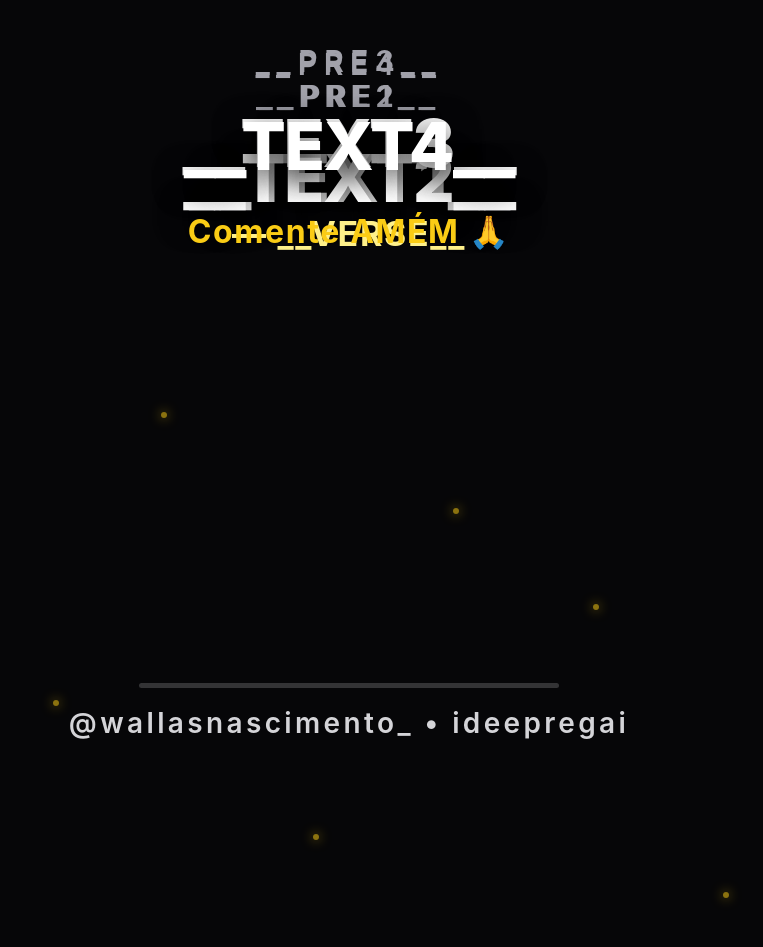
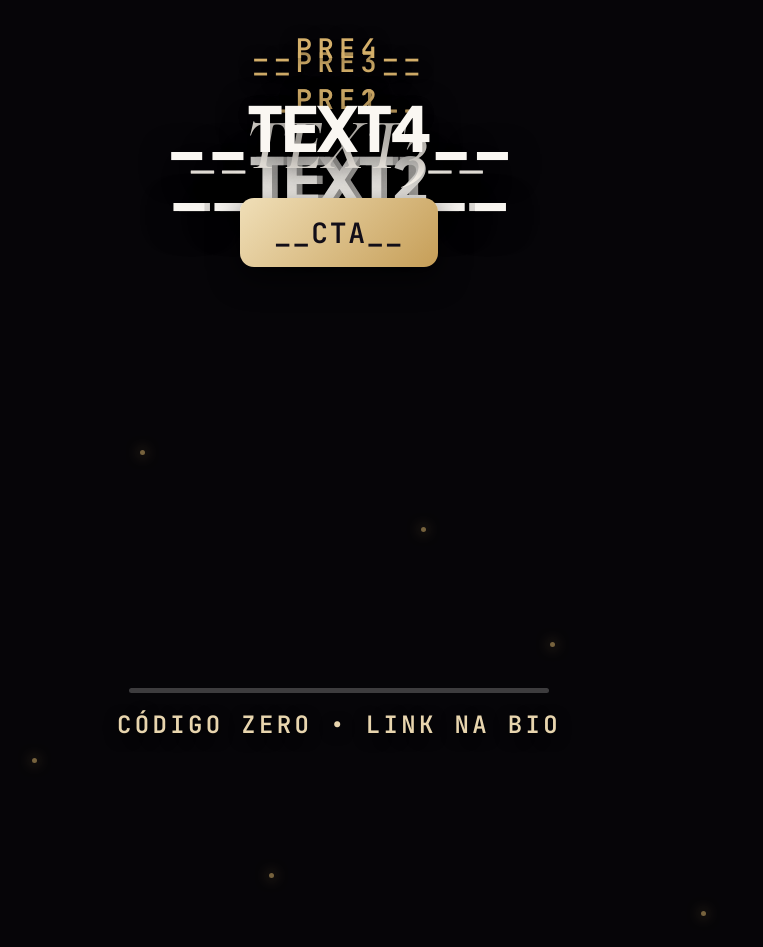
Before and after one commit to wallbigg/ideepregai-auto, a plain HTML site: page template.html in a window 1280 px wide. Shown: the part 740-1687 px from the top of the page, without its empty margins (141-904 px from the left). Drawn offline with nearby package versions, Linux system fonts and the light colour scheme.

Commit message:
feat: luxury dark-editorial template for Codigo Zero
Updated styles and structure for improved layout and design.

```diff
--- a/template.html
+++ b/template.html
@@ -3,43 +3,52 @@
   <head>
     <meta charset="UTF-8" />
     <meta name="viewport" content="width=1080, height=1920" />
+    <link rel="preconnect" href="https://fonts.googleapis.com" />
+    <link
+      href="https://fonts.googleapis.com/css2?family=Cormorant+Garamond:ital,wght@0,600;0,700;1,600&family=JetBrains+Mono:wght@500;600&family=Plus+Jakarta+Sans:wght@500;600;700;800&display=swap"
+      rel="stylesheet"
+    />
     <script src="https://cdn.jsdelivr.net/npm/gsap@3.15.0/dist/gsap.min.js"></script>
     <style>
       :root {
-        --ground: #060608;
-        --ink: #ffffff;
-        --gold: #facc15;
-        --red: #f87171;
-        --muted: #a1a1aa;
+        --ground: #060508;
+        --ink: #faf7f2;
+        --gold: #d4af6a;
+        --gold-light: #f0dfb8;
+        --burgundy: #e26b84;
+        --sage: #5cd3a6;
+        --muted: #c8bece;
       }
       * { margin: 0; padding: 0; box-sizing: border-box; }
       html, body {
         margin: 0; width: 1080px; height: 1920px; overflow: hidden;
         background: var(--ground);
-        font-family: -apple-system, BlinkMacSystemFont, "Segoe UI", Roboto, Helvetica, Arial, sans-serif;
+        font-family: "Plus Jakarta Sans", -apple-system, BlinkMacSystemFont, "Segoe UI", sans-serif;
         color: var(--ink);
       }
       #root { position: relative; width: 1080px; height: 1920px; overflow: hidden; }
       .particles { position: absolute; inset: 0; pointer-events: none; }
       .particle {
-        position: absolute; width: 6px; height: 6px; border-radius: 50%;
-        background: rgba(250, 204, 21, 0.55);
-        box-shadow: 0 0 12px rgba(250, 204, 21, 0.7);
+        position: absolute; width: 5px; height: 5px; border-radius: 50%;
+        background: rgba(212, 175, 106, 0.55);
+        box-shadow: 0 0 14px rgba(212, 175, 106, 0.8);
       }
+      /* Instagram Reels safe zone: top 290px, bottom 440px, left 105px, right 225px */
       .container {
-        position: absolute; top: 290px; left: 120px; right: 220px; bottom: 440px;
+        position: absolute; top: 290px; left: 105px; right: 225px; bottom: 440px;
         display: flex; flex-direction: column; justify-content: space-between;
         align-items: center; text-align: center; z-index: 10;
       }
       .badge {
-        font-size: 28px; letter-spacing: 0.25em; text-transform: uppercase;
-        color: var(--gold); font-weight: 700;
-        border: 1px solid rgba(250, 204, 21, 0.4);
-        padding: 14px 34px; border-radius: 9999px;
-        background: rgba(250, 204, 21, 0.1);
+        font-family: "JetBrains Mono", monospace;
+        font-size: 24px; letter-spacing: 0.22em; text-transform: uppercase;
+        color: var(--gold-light); font-weight: 600;
+        border: 1.5px solid rgba(212, 175, 106, 0.55);
+        padding: 13px 32px; border-radius: 9999px;
+        background: rgba(14, 11, 18, 0.72);
       }
       .card-wrap {
-        position: relative; width: 100%; height: 760px;
+        position: relative; width: 100%; height: 820px;
         display: flex; align-items: center; justify-content: center;
       }
       .card {
@@ -47,38 +56,62 @@
         display: flex; flex-direction: column; align-items: center; justify-content: center;
       }
       .pre-title {
-        font-size: 30px; text-transform: uppercase; letter-spacing: 0.22em;
-        color: var(--muted); margin-bottom: 24px; font-weight: 600;
+        font-family: "JetBrains Mono", monospace;
+        font-size: 27px; text-transform: uppercase; letter-spacing: 0.2em;
+        color: var(--gold); margin-bottom: 24px; font-weight: 600;
+        text-shadow: 0 4px 16px rgba(0, 0, 0, 0.9);
       }
       .main-text {
-        font-size: 66px; line-height: 1.22; font-weight: 800; letter-spacing: -0.02em;
-        max-width: 740px; text-shadow: 0 8px 30px rgba(0, 0, 0, 0.85);
+        font-family: "Plus Jakarta Sans", sans-serif;
+        font-size: 62px; line-height: 1.22; font-weight: 800; letter-spacing: -0.02em;
+        max-width: 740px; text-shadow: 0 8px 32px rgba(0, 0, 0, 0.92);
       }
-      .gold { color: var(--gold); }
-      .red { color: var(--red); }
-      .verse {
-        font-size: 34px; color: #fef08a; margin-top: 30px;
-        font-weight: 700; letter-spacing: 0.05em;
+      .serif-quote {
+        font-family: "Cormorant Garamond", Georgia, serif;
+        font-size: 72px; line-height: 1.15; font-weight: 700; font-style: italic;
+        max-width: 740px; color: #fffaf2;
+        text-shadow: 0 8px 32px rgba(0, 0, 0, 0.95);
       }
-      .bottom-bar { width: 100%; display: flex; flex-direction: column; align-items: center; gap: 18px; }
-      .progress-track { width: 420px; height: 5px; background: rgba(255, 255, 255, 0.18); border-radius: 999px; overflow: hidden; }
-      .progress-fill { width: 0%; height: 100%; background: linear-gradient(90deg, #eab308, #fef08a); }
-      .footer { font-size: 28px; letter-spacing: 0.12em; color: #d4d4d8; font-weight: 600; }
+      .gold { color: var(--gold-light); }
+      .red { color: var(--burgundy); }
+      .sage { color: var(--sage); }
+      .ref-tag {
+        font-family: "JetBrains Mono", monospace;
+        font-size: 28px; color: var(--gold-light); margin-top: 30px;
+        font-weight: 600; letter-spacing: 0.08em;
+        text-shadow: 0 4px 18px rgba(0, 0, 0, 0.95);
+      }
+      .cta-pill {
+        margin-top: 32px;
+        font-family: "JetBrains Mono", monospace;
+        font-size: 28px; font-weight: 700; letter-spacing: 0.06em;
+        color: #120e18; background: linear-gradient(135deg, #f0dfb8, #c69e57);
+        padding: 16px 34px; border-radius: 14px;
+        box-shadow: 0 10px 30px rgba(0, 0, 0, 0.65);
+      }
+      .bottom-bar { width: 100%; display: flex; flex-direction: column; align-items: center; gap: 16px; }
+      .progress-track { width: 420px; height: 5px; background: rgba(255, 255, 255, 0.22); border-radius: 999px; overflow: hidden; }
+      .progress-fill { width: 0%; height: 100%; background: linear-gradient(90deg, #9e2e46, #d4af6a, #5cd3a6); }
+      .footer {
+        font-family: "JetBrains Mono", monospace;
+        font-size: 24px; letter-spacing: 0.14em; color: #e8d5ae; font-weight: 600;
+        text-shadow: 0 4px 14px rgba(0, 0, 0, 0.9);
+      }
     </style>
   </head>
   <body>
     <div id="root" data-composition-id="main" data-start="0" data-duration="__DURATION__" data-width="1080" data-height="1920">
       <div class="particles">
-        <div class="particle" id="p1" style="left: 18%; top: 75%;"></div>
-        <div class="particle" id="p2" style="left: 42%; top: 82%;"></div>
-        <div class="particle" id="p3" style="left: 68%; top: 70%;"></div>
-        <div class="particle" id="p4" style="left: 80%; top: 85%;"></div>
-        <div class="particle" id="p5" style="left: 28%; top: 60%;"></div>
-        <div class="particle" id="p6" style="left: 55%; top: 65%;"></div>
+        <div class="particle" id="p1" style="left: 16%; top: 78%;"></div>
+        <div class="particle" id="p2" style="left: 38%; top: 84%;"></div>
+        <div class="particle" id="p3" style="left: 64%; top: 72%;"></div>
+        <div class="particle" id="p4" style="left: 78%; top: 86%;"></div>
+        <div class="particle" id="p5" style="left: 26%; top: 62%;"></div>
+        <div class="particle" id="p6" style="left: 52%; top: 66%;"></div>
       </div>
 
       <div class="container">
-        <div class="badge">PALAVRA DE FÉ</div>
+        <div class="badge">__BADGE__</div>
         <div class="card-wrap">
           <div id="c1" class="clip card" data-start="0" data-duration="__D1__" data-track-index="0">
             <div class="pre-title">__PRE1__</div>
@@ -90,18 +123,18 @@
           </div>
           <div id="c3" class="clip card" data-start="__S3__" data-duration="__D3__" data-track-index="2">
             <div class="pre-title">__PRE3__</div>
-            <div class="main-text">__TEXT3__</div>
-            <div class="verse">— __VERSE__</div>
+            <div class="serif-quote">__TEXT3__</div>
+            <div class="ref-tag">— __REF__</div>
           </div>
           <div id="c4" class="clip card" data-start="__S4__" data-duration="__D4__" data-track-index="3">
             <div class="pre-title">__PRE4__</div>
             <div class="main-text">__TEXT4__</div>
-            <div class="verse" style="color: var(--gold); font-size: 32px; margin-top: 25px;">Comente AMÉM 🙏</div>
+            <div class="cta-pill">__CTA__</div>
           </div>
         </div>
         <div class="bottom-bar">
           <div class="progress-track"><div class="progress-fill" id="progressFill"></div></div>
-          <div class="footer">@wallasnascimento_ • ideepregai</div>
+          <div class="footer">CÓDIGO ZERO • LINK NA BIO</div>
         </div>
       </div>
     </div>
@@ -120,17 +153,17 @@
       tl.to("#p5", { y: -500, opacity: 0, duration: DUR, ease: "none" }, 0);
       tl.to("#p6", { y: -540, opacity: 0, duration: DUR, ease: "none" }, 0);
 
-      tl.fromTo("#c1", { opacity: 0, y: 36, scale: 0.94 }, { opacity: 1, y: 0, scale: 1, duration: 0.45, ease: "power3.out" }, 0);
-      tl.to("#c1", { opacity: 0, y: -28, scale: 1.03, duration: 0.35, ease: "power2.in" }, S2 - 0.35);
+      tl.fromTo("#c1", { opacity: 0, y: 34, scale: 0.94 }, { opacity: 1, y: 0, scale: 1, duration: 0.42, ease: "power3.out" }, 0);
+      tl.to("#c1", { opacity: 0, y: -26, scale: 1.02, duration: 0.32, ease: "power2.in" }, S2 - 0.32);
 
-      tl.fromTo("#c2", { opacity: 0, y: 36, scale: 0.94 }, { opacity: 1, y: 0, scale: 1, duration: 0.45, ease: "power3.out" }, S2);
-      tl.to("#c2", { opacity: 0, y: -28, scale: 1.03, duration: 0.35, ease: "power2.in" }, S3 - 0.35);
+      tl.fromTo("#c2", { opacity: 0, y: 34, scale: 0.94 }, { opacity: 1, y: 0, scale: 1, duration: 0.42, ease: "power3.out" }, S2);
+      tl.to("#c2", { opacity: 0, y: -26, scale: 1.02, duration: 0.32, ease: "power2.in" }, S3 - 0.32);
 
-      tl.fromTo("#c3", { opacity: 0, y: 36, scale: 0.94 }, { opacity: 1, y: 0, scale: 1, duration: 0.45, ease: "power3.out" }, S3);
-      tl.to("#c3", { scale: 1.04, duration: 2.5, ease: "none" }, S3 + 0.45);
-      tl.to("#c3", { opacity: 0, y: -28, duration: 0.35, ease: "power2.in" }, S4 - 0.35);
+      tl.fromTo("#c3", { opacity: 0, y: 34, scale: 0.94 }, { opacity: 1, y: 0, scale: 1, duration: 0.42, ease: "power3.out" }, S3);
+      tl.to("#c3", { scale: 1.04, duration: 2.8, ease: "none" }, S3 + 0.42);
+      tl.to("#c3", { opacity: 0, y: -26, duration: 0.32, ease: "power2.in" }, S4 - 0.32);
 
-      tl.fromTo("#c4", { opacity: 0, y: 36, scale: 0.94 }, { opacity: 1, y: 0, scale: 1, duration: 0.45, ease: "power3.out" }, S4);
+      tl.fromTo("#c4", { opacity: 0, y: 34, scale: 0.94 }, { opacity: 1, y: 0, scale: 1, duration: 0.42, ease: "power3.out" }, S4);
 
       window.__timelines["main"] = tl;
       tl.seek(0);
```
